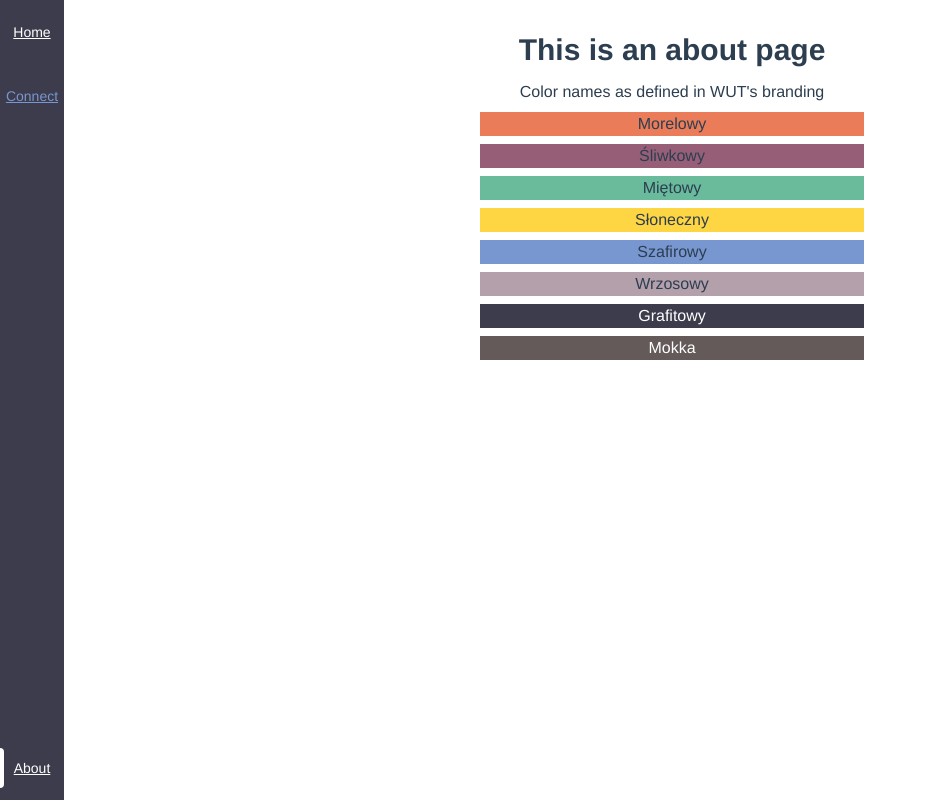
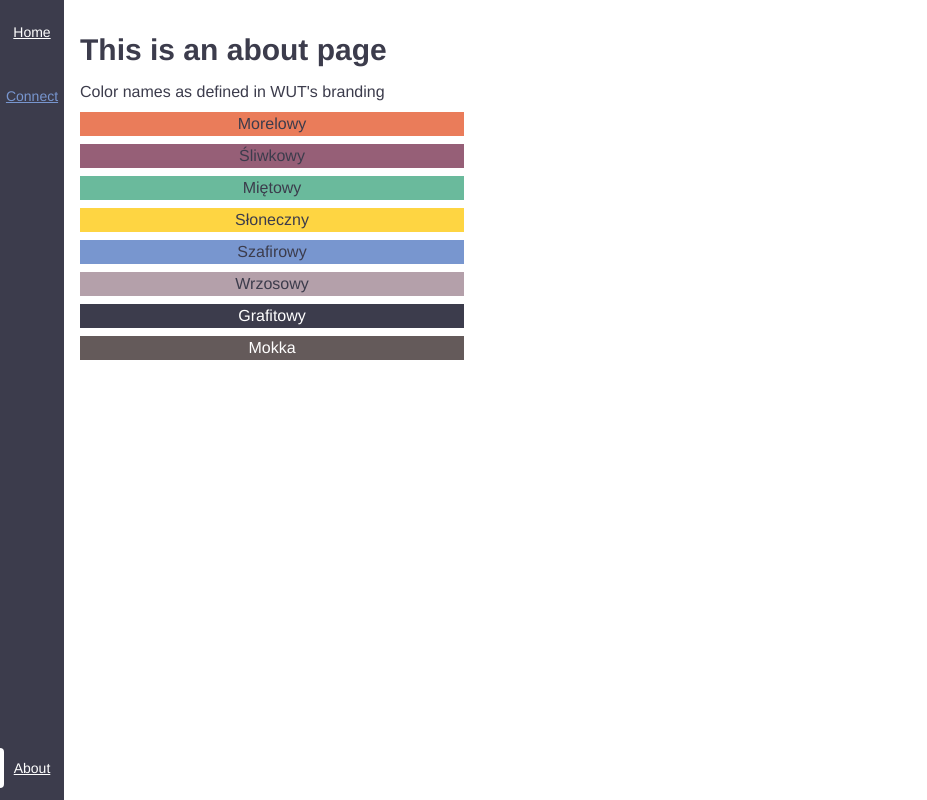
Before and after one commit to wut-daas/oblot-commander, a Vue app: page /about in a window 1280 px wide. Shown: the whole page, without its empty margins (0-927 px from the left). Built offline with nearby package versions, Linux system fonts and the light colour scheme; the HTML template or start-up script is replaced by a standard one.

Commit message:
Add basic input styling

```diff
--- a/package.json
+++ b/package.json
@@ -22,6 +22,7 @@
   "main": "background.js",
   "dependencies": {
     "@ifrunistuttgart/node-mavlink": "^0.1.2",
+    "@tailwindcss/forms": "^0.2.1",
     "serialport": "^9.0.4",
     "vue": "^3.0.0",
     "vue-router": "^4.0.0-0",
--- a/src/App.vue
+++ b/src/App.vue
@@ -1,6 +1,6 @@
 <template>
   <Sidebar />
-  <router-view class="ml-16" />
+  <router-view class="ml-20 mr-4" />
 </template>
 
 <script lang="ts">
@@ -16,11 +16,12 @@ export default defineComponent({
 
 <style>
 #app {
+  @apply text-wut-black;
+
   font-family: Avenir, Helvetica, Arial, sans-serif;
   -webkit-font-smoothing: antialiased;
   -moz-osx-font-smoothing: grayscale;
-  text-align: center;
-  color: #2c3e50;
+
   position: absolute;
   left: 0;
   right: 0;
--- a/src/assets/tailwind.css
+++ b/src/assets/tailwind.css
@@ -20,6 +20,16 @@
     @apply mt-2;
   }
   a {
-    @apply text-blue-500 underline;
+    @apply text-wut-blue underline;
+  }
+  input[type="text"],
+  input[type="number"],
+  select {
+    @apply rounded-sm focus:border-wut-blue;
+  }
+  select { /* Fix double arrows when used with @tailwindcss/forms */
+    -moz-appearance: none; /* Firefox */
+    -webkit-appearance: none; /* Safari and Chrome */
+    appearance: none;
   }
 }
--- a/src/components/ColorTest.vue
+++ b/src/components/ColorTest.vue
@@ -3,7 +3,7 @@
     <p>
       Color names as defined in WUT's branding
     </p>
-    <ul class="max-w-sm mx-auto">
+    <ul class="max-w-sm text-center">
       <li class="bg-wut-orange">Morelowy</li>
       <li class="bg-wut-purple">Śliwkowy</li>
       <li class="bg-wut-green">Miętowy</li>
--- a/src/components/SimpleButton.vue
+++ b/src/components/SimpleButton.vue
@@ -1,12 +1,10 @@
 <template>
   <button
-    class="inline-block ml-3 py-1 px-3 rounded-lg focus:outline-none focus:ring focus:ring-opacity-50"
+    class="inline-block py-2 px-3 rounded-sm focus:outline-none focus:ring focus:ring-opacity-50"
     :class="
       disabled
         ? 'bg-gray-300 text-gray-600 cursor-auto'
-        : dark
-        ? 'bg-blue-900 text-white focus:border-blue-300 focus:ring-blue-200 hover:bg-blue-700'
-        : 'bg-blue-300 text-blue-900 focus:border-blue-300 focus:ring-blue-200 hover:bg-blue-200'
+        : 'bg-wut-blue-300 text-wut-blue-900 focus:border-wut-blue-300 focus:ring-wut-blue-200 hover:bg-wut-blue-200'
     "
     :disabled="disabled"
   >
--- a/src/components/UDPTest.vue
+++ b/src/components/UDPTest.vue
@@ -1,10 +1,10 @@
 <template>
   <div>
     <p>
-      <input v-model="sentText" />
+      <input v-model="sentText" type="text" />
       <br />
       <span>Port offset:</span>
-      <input v-model.number="portOffset" min="0" />
+      <input v-model.number="portOffset" min="0" type="number" class="mt-1" />
       <br />
       <SimpleButton @click="send" :disabled="sentText.length === 0">
         Send
--- a/src/views/Connect.vue
+++ b/src/views/Connect.vue
@@ -23,7 +23,11 @@
       <SimpleButton @click="connectSerial" :disabled="!canConnect">
         Connect
       </SimpleButton>
-      <SimpleButton @click="disconnectSerial" :disabled="!connected">
+      <SimpleButton
+        @click="disconnectSerial"
+        :disabled="!connected"
+        class="ml-3"
+      >
         Disconnect
       </SimpleButton>
     </p>
--- a/tailwind.config.js
+++ b/tailwind.config.js
@@ -19,6 +19,16 @@ module.exports = {
         },
         'wut-blue': {
           DEFAULT: '#7896cf',
+          '50': '#eff5ff',
+          '100': '#d9e9fd',
+          '200': '#c3d6f3',
+          '300': '#a9c0e6',
+          '400': '#90aada',
+          '500': '#7896cf',
+          '600': '#6582ba',
+          '700': '#5470a6',
+          '800': '#405c90',
+          '900': '#2e497e',
         },
         'wut-gray': {
           DEFAULT: '#b4a0aa',
@@ -35,5 +45,5 @@ module.exports = {
   variants: {
     extend: {},
   },
-  plugins: [],
+  plugins: [require('@tailwindcss/forms')],
 }
```
Also changed, not shown: 1 other file (tests, documents, lock files or other folders).
